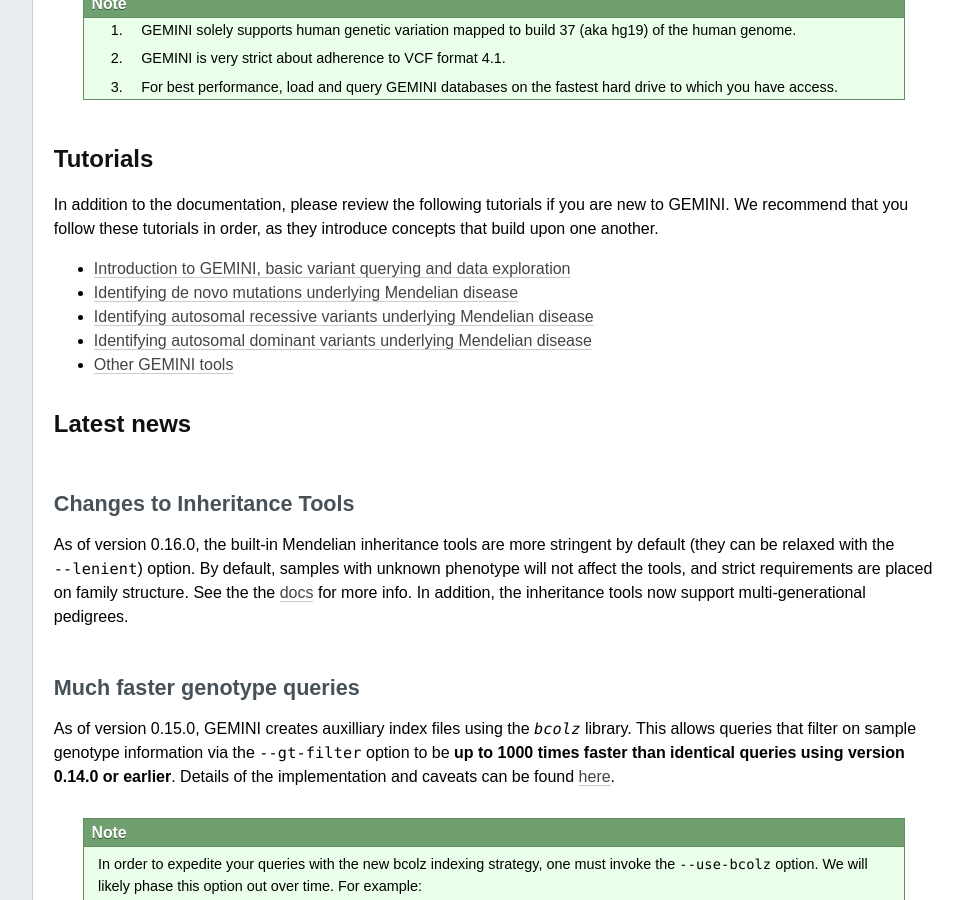
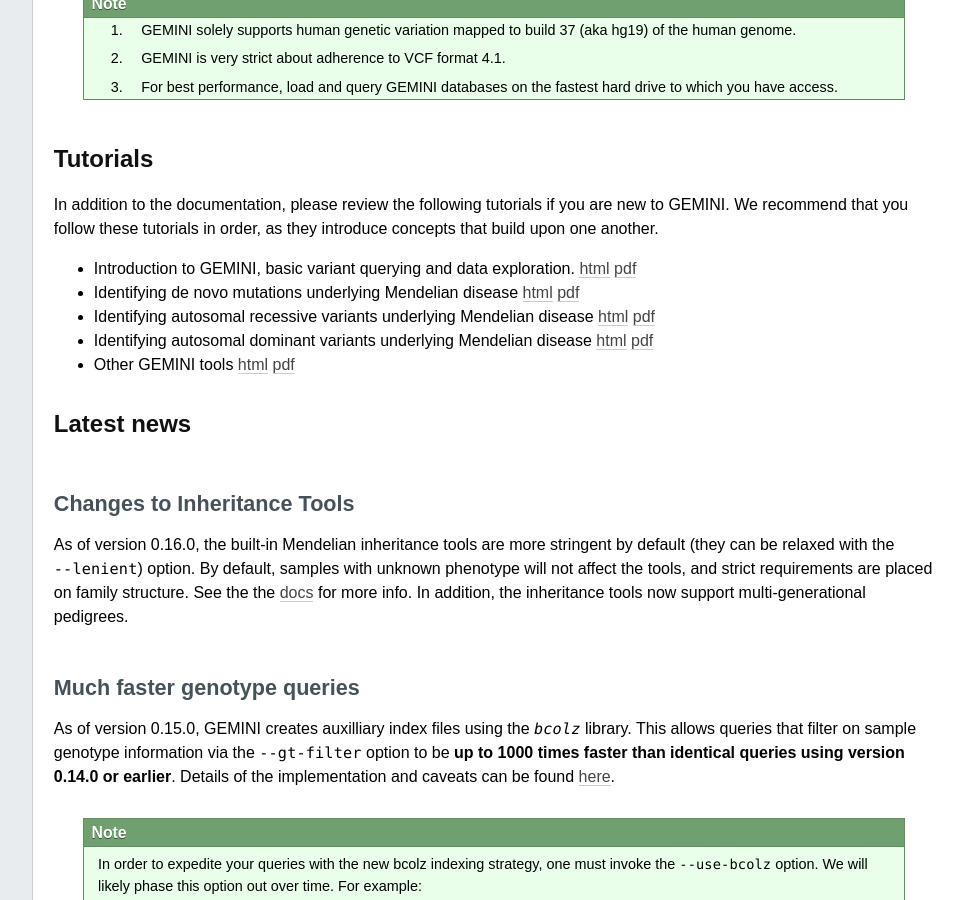
Before and after one commit to arq5x/gemini, a Sphinx documentation site: the page built from docs/index.rst, in a window 1280 px wide and 900 px high, scrolled down 845 px. Shown: the whole window, without its empty margins (224-1187 px from the left). Built offline with Sphinx 7.4.7, drawn with Linux system fonts in a browser that asks for light colours; formulas are drawn with MathJax 3; the version number could not be read and is left out; comment, search, counter and statistics services are not loaded.

Commit message:
speakerdeck

```diff
--- a/docs/index.rst
+++ b/docs/index.rst
@@ -32,6 +32,7 @@ Please also see the original `manuscript <http://www.ploscompbiol.org/article/in
    2. GEMINI is very strict about adherence to VCF format 4.1.
    3. For best performance, load and query GEMINI databases on the fastest hard drive to which you have access.
 
+
 ============================
 Tutorials
 ============================
@@ -40,11 +41,11 @@ In addition to the documentation, please review the following tutorials if you
 are new to GEMINI. We recommend that you follow these tutorials in order, as they
 introduce concepts that build upon one another.
 
-+ `Introduction to GEMINI, basic variant querying and data exploration <https://s3.amazonaws.com/gemini-tutorials/Intro-To-Gemini.pdf>`_
-+ `Identifying de novo mutations underlying Mendelian disease <https://s3.amazonaws.com/gemini-tutorials/Gemini-DeNovo-Tutorial.pdf>`_
-+ `Identifying autosomal recessive variants underlying Mendelian disease <https://s3.amazonaws.com/gemini-tutorials/Gemini-Recessive-Tutorial.pdf>`_
-+ `Identifying autosomal dominant variants underlying Mendelian disease <https://s3.amazonaws.com/gemini-tutorials/Gemini-Dominant-Tutorial.pdf>`_
-+ `Other GEMINI tools <https://s3.amazonaws.com/gemini-tutorials/GEMINI-Other-Tools.pdf>`_
++ Introduction to GEMINI, basic variant querying and data exploration. `html <https://speakerdeck.com/arq5x/an-introduction-and-tutorial-for-variant-exploration-with-gemini>`_ `pdf <https://s3.amazonaws.com/gemini-tutorials/Intro-To-Gemini.pdf>`_
++ Identifying de novo mutations underlying Mendelian disease `html <https://speakerdeck.com/arq5x/identifying-de-novo-mutations-with-gemini>`_ `pdf <https://s3.amazonaws.com/gemini-tutorials/Gemini-DeNovo-Tutorial.pdf>`_
++ Identifying autosomal recessive variants underlying Mendelian disease `html <https://speakerdeck.com/arq5x/identifying-recessive-candidates-with-gemini>`_ `pdf <https://s3.amazonaws.com/gemini-tutorials/Gemini-Recessive-Tutorial.pdf>`_
++ Identifying autosomal dominant variants underlying Mendelian disease `html <https://speakerdeck.com/arq5x/identifying-dominant-candidates-with-gemini>`_ `pdf <https://s3.amazonaws.com/gemini-tutorials/Gemini-Dominant-Tutorial.pdf>`_
++ Other GEMINI tools `html <https://speakerdeck.com/arq5x/other-gemini-tools>`_ `pdf <https://s3.amazonaws.com/gemini-tutorials/GEMINI-Other-Tools.pdf>`_
 
 ============================
 Latest news
```
